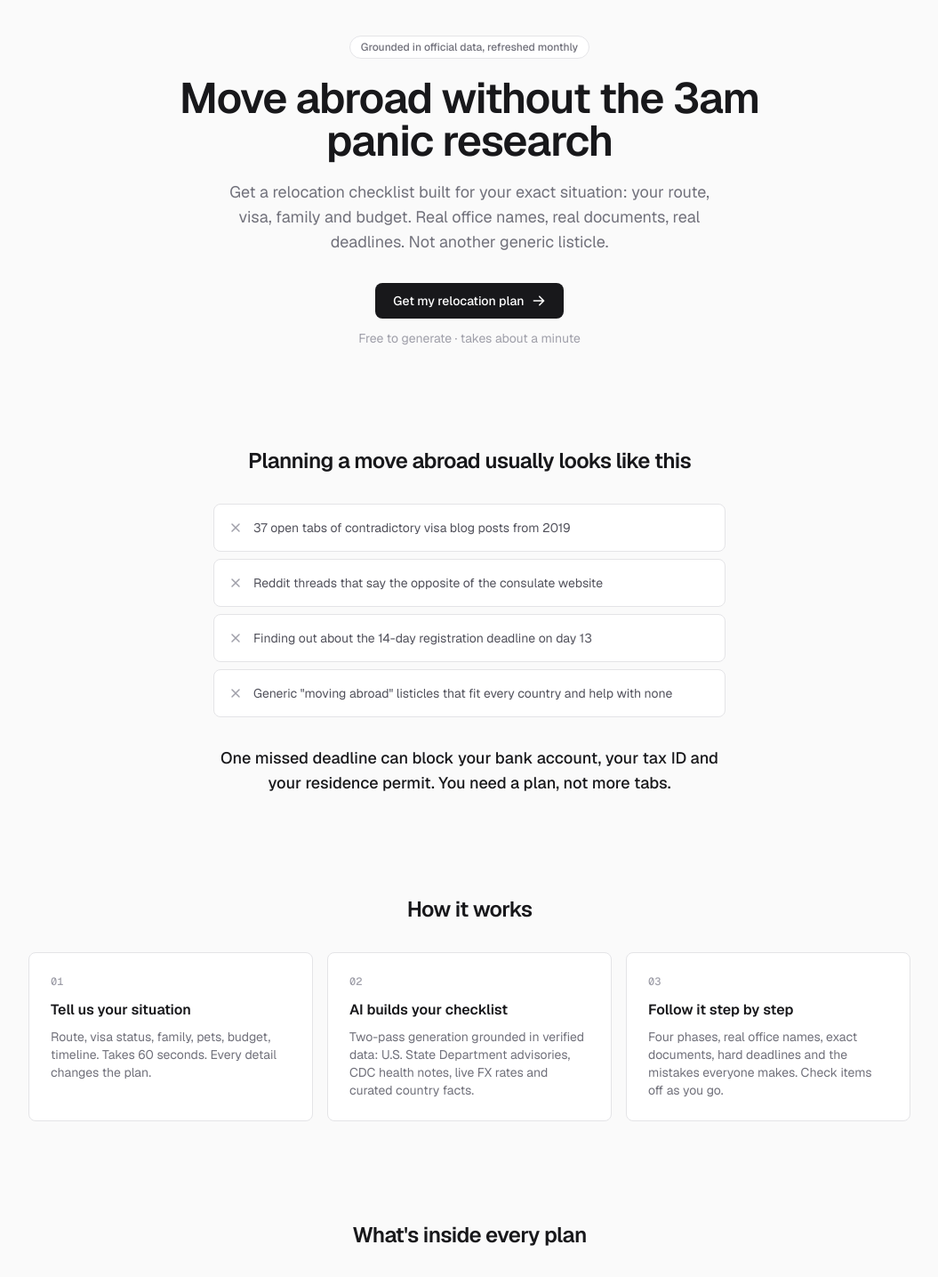
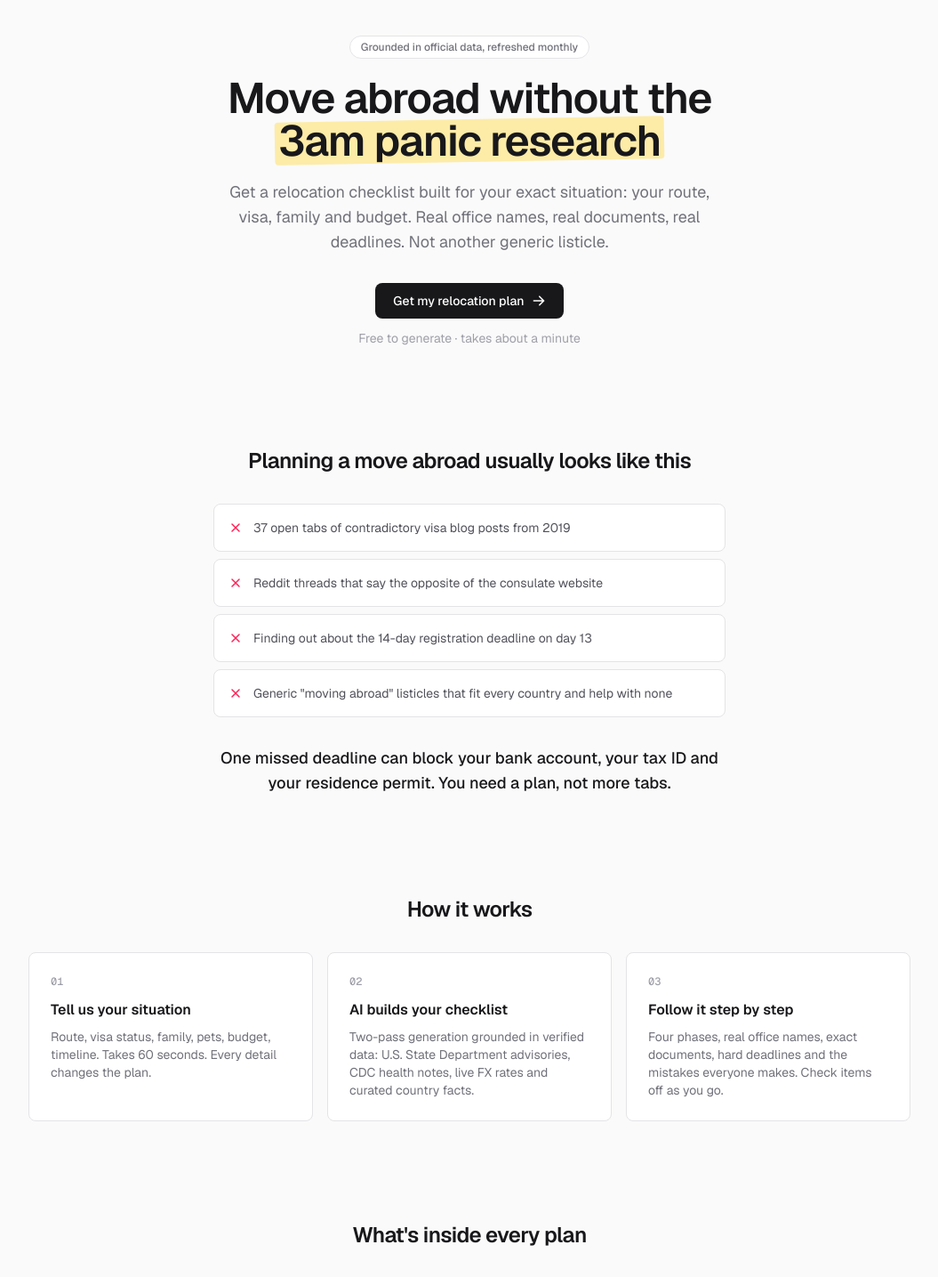
Before and after one commit to nkrshv/relo, a Next.js app: page / in a window 1280 px wide. Shown: the part 40-1475 px from the top of the page at 89% size, without its empty margins (112-1167 px from the left). Built offline with nearby package versions, Linux system fonts and the light colour scheme; no server answers.

Commit message:
Add light Marc Lou-style accents: hero highlight, colored check/x icons
Co-Authored-By: Devin AI <158243242+devin-ai-integration[bot]@users.noreply.github.com>

```diff
--- a/src/app/page.tsx
+++ b/src/app/page.tsx
@@ -90,7 +90,11 @@ export default function Home() {
           Grounded in official data, refreshed monthly
         </span>
         <h1 className="reveal mt-5 text-4xl font-semibold tracking-tight text-zinc-900 sm:text-5xl">
-          Move abroad without the 3am panic research
+          Move abroad without the{" "}
+          <span className="relative inline-block whitespace-nowrap">
+            <span className="absolute -inset-x-1 inset-y-0 -rotate-1 rounded bg-amber-200/70" aria-hidden />
+            <span className="relative">3am panic research</span>
+          </span>
         </h1>
         <p className="reveal mx-auto mt-5 max-w-xl text-lg text-zinc-500">
           Get a relocation checklist built for your exact situation: your
@@ -122,7 +126,7 @@ export default function Home() {
                 stroke="currentColor"
                 strokeWidth="1.5"
                 strokeLinecap="round"
-                className="mt-0.5 h-4 w-4 shrink-0 text-zinc-400"
+                className="mt-0.5 h-4 w-4 shrink-0 text-rose-500"
                 aria-hidden
               >
                 <path d="M4 4l8 8M12 4l-8 8" />
@@ -176,7 +180,7 @@ export default function Home() {
                 strokeWidth="1.5"
                 strokeLinecap="round"
                 strokeLinejoin="round"
-                className="mt-0.5 h-4 w-4 shrink-0 text-zinc-900"
+                className="mt-0.5 h-4 w-4 shrink-0 text-emerald-600"
                 aria-hidden
               >
                 <path d="M3 8.5l3.5 3.5L13 5" />
```
